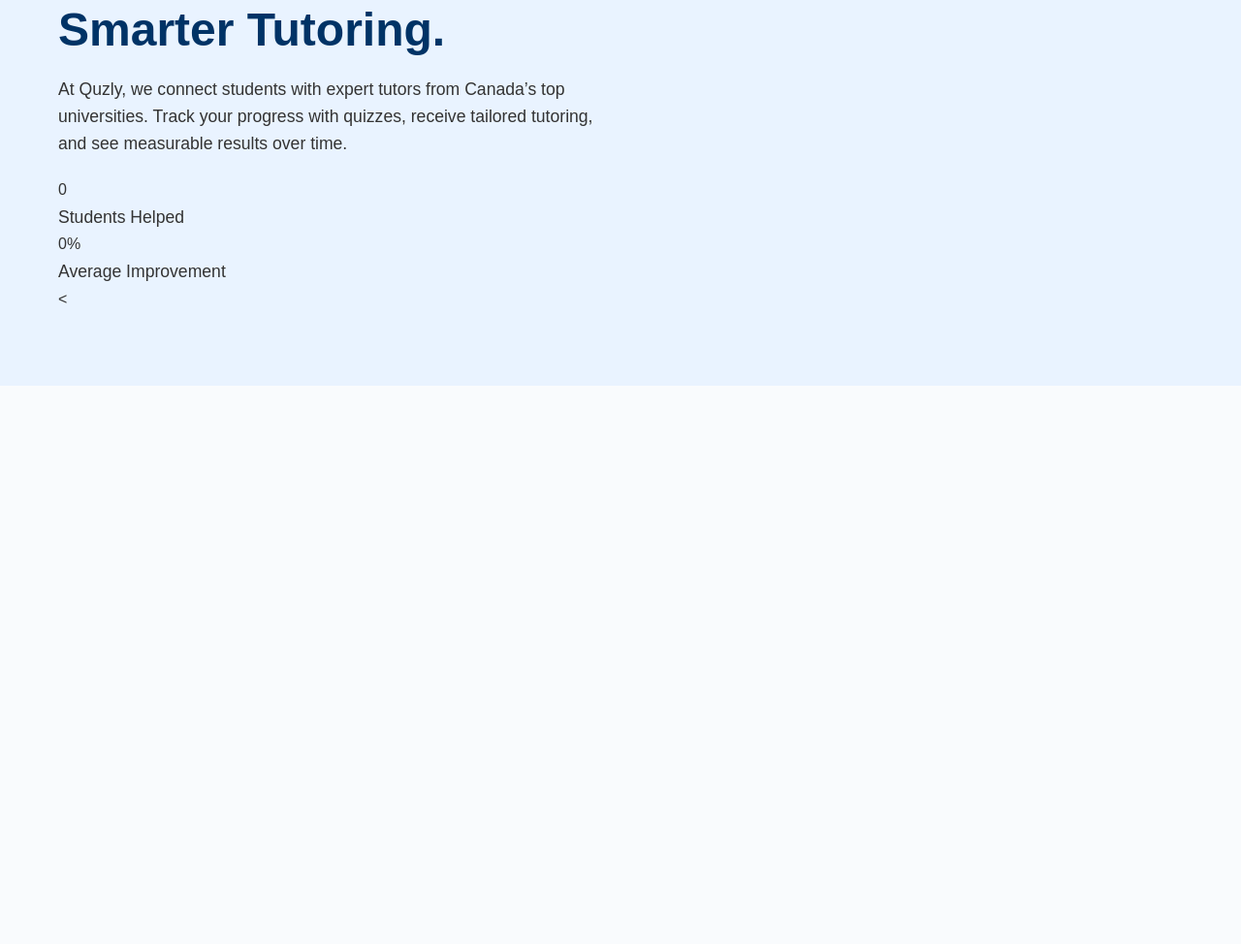
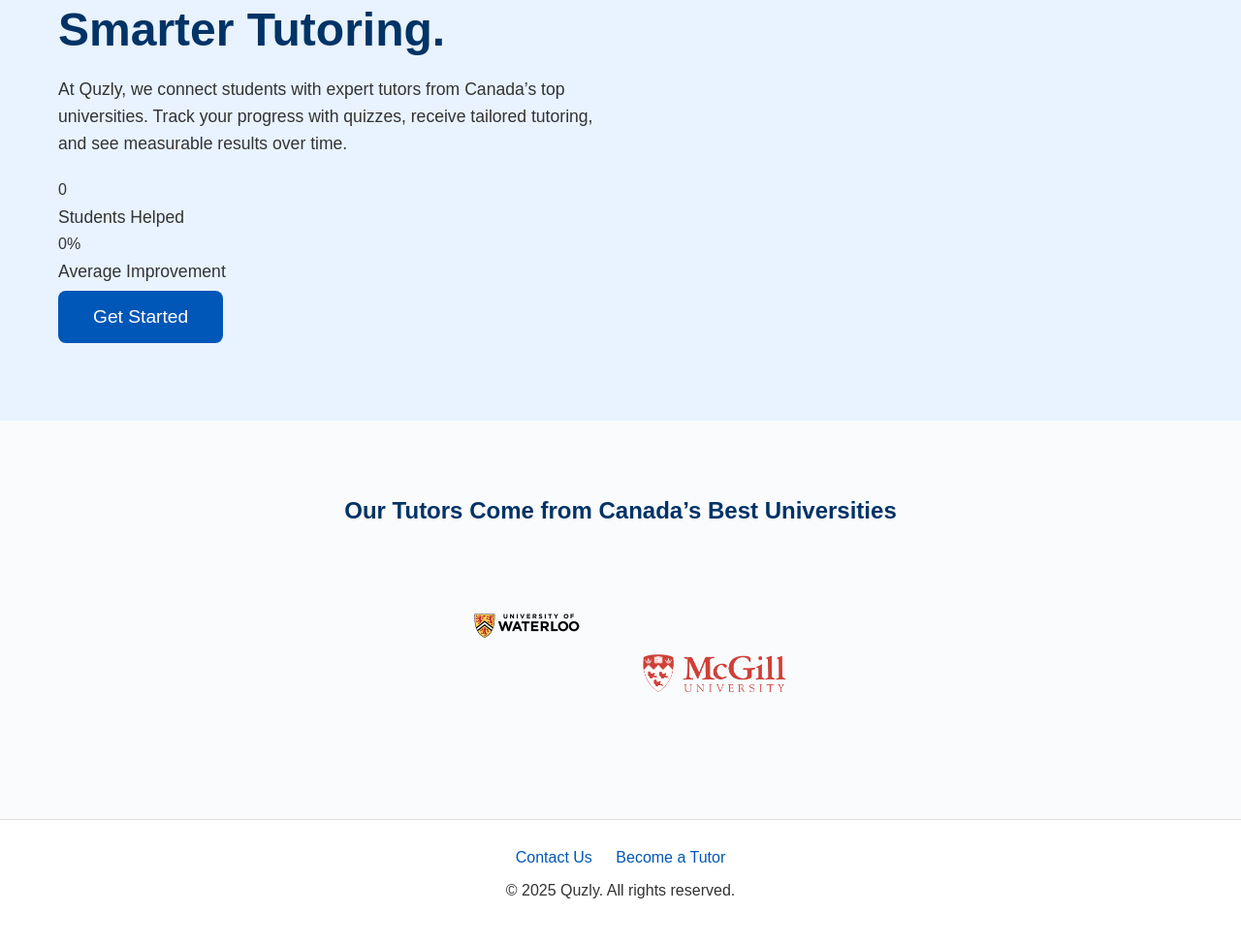
Before and after one commit to damienrynt/Test, a plain HTML site: page index.html in a window 1280 px wide. Shown: the part 190-1164 px from the top of the page at 97% size. Before the commit the page ends 800 px from the top, so only its background shows below. Drawn offline with Linux system fonts and the light colour scheme.

Commit message:
Update index.html

```diff
--- a/index.html
+++ b/index.html
@@ -34,4 +34,33 @@
           <div class="stat">
             <span class="count" data-target="37">0</span><span class="percent">%</span>
             <p>Average Improvement</p>
-          <
+          </div>
+        </div>
+      </div>
+      <div class="right">
+        <button id="getStartedBtn">Get Started</button>
+      </div>
+    </div>
+  </section>
+
+  <!-- Universities Section -->
+  <section class="universities">
+    <h2>Our Tutors Come from Canada’s Best Universities</h2>
+    <div class="logos">
+      <img src="images/waterloo.png" alt="University of Waterloo">
+      <img src="images/mcgill.png" alt="McGill University" />
+    </div>
+  </section>
+
+  <!-- Footer -->
+  <footer>
+    <div class="footer-links">
+      <a href="#">Contact Us</a>
+      <a href="#">Become a Tutor</a>
+    </div>
+    <p>© 2025 Quzly. All rights reserved.</p>
+  </footer>
+
+  <script src="main.js"></script>
+</body>
+</html>
```
